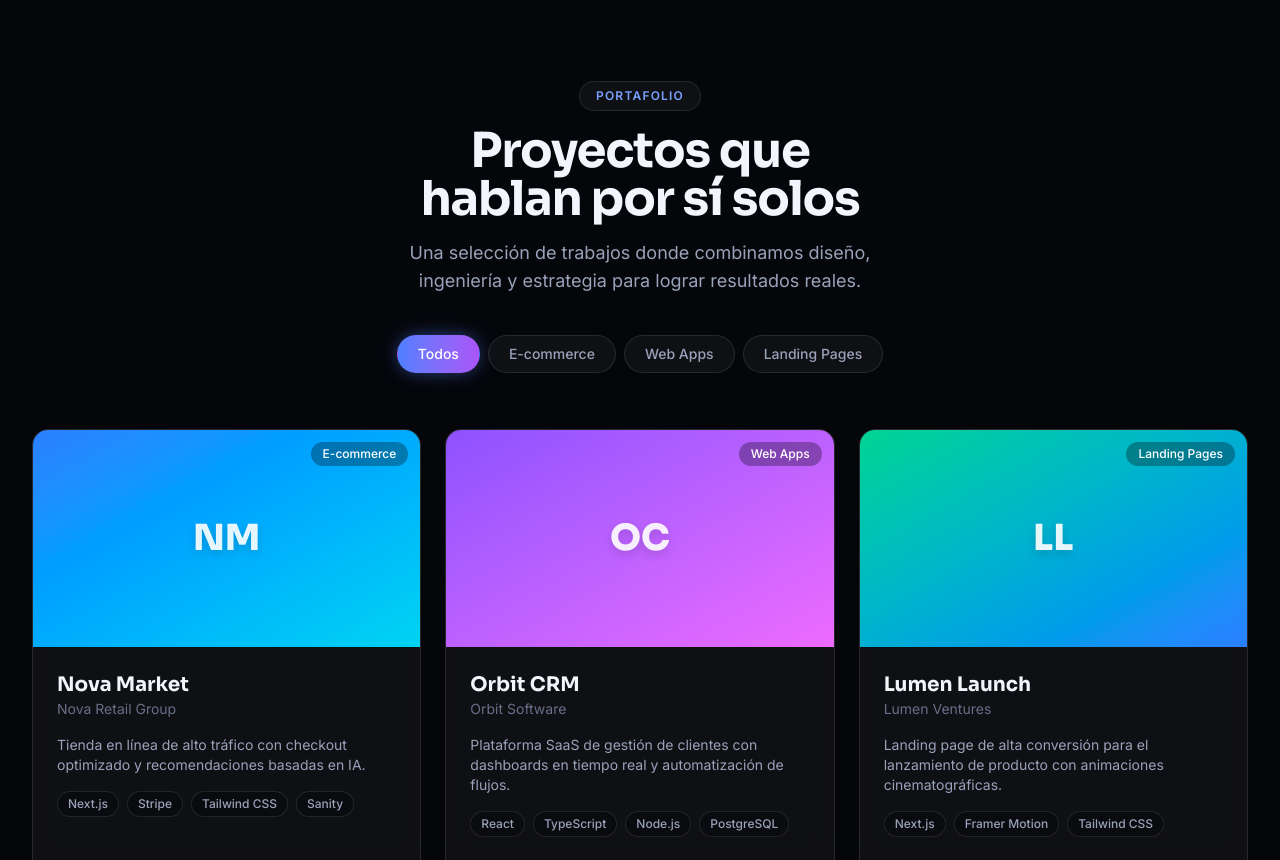
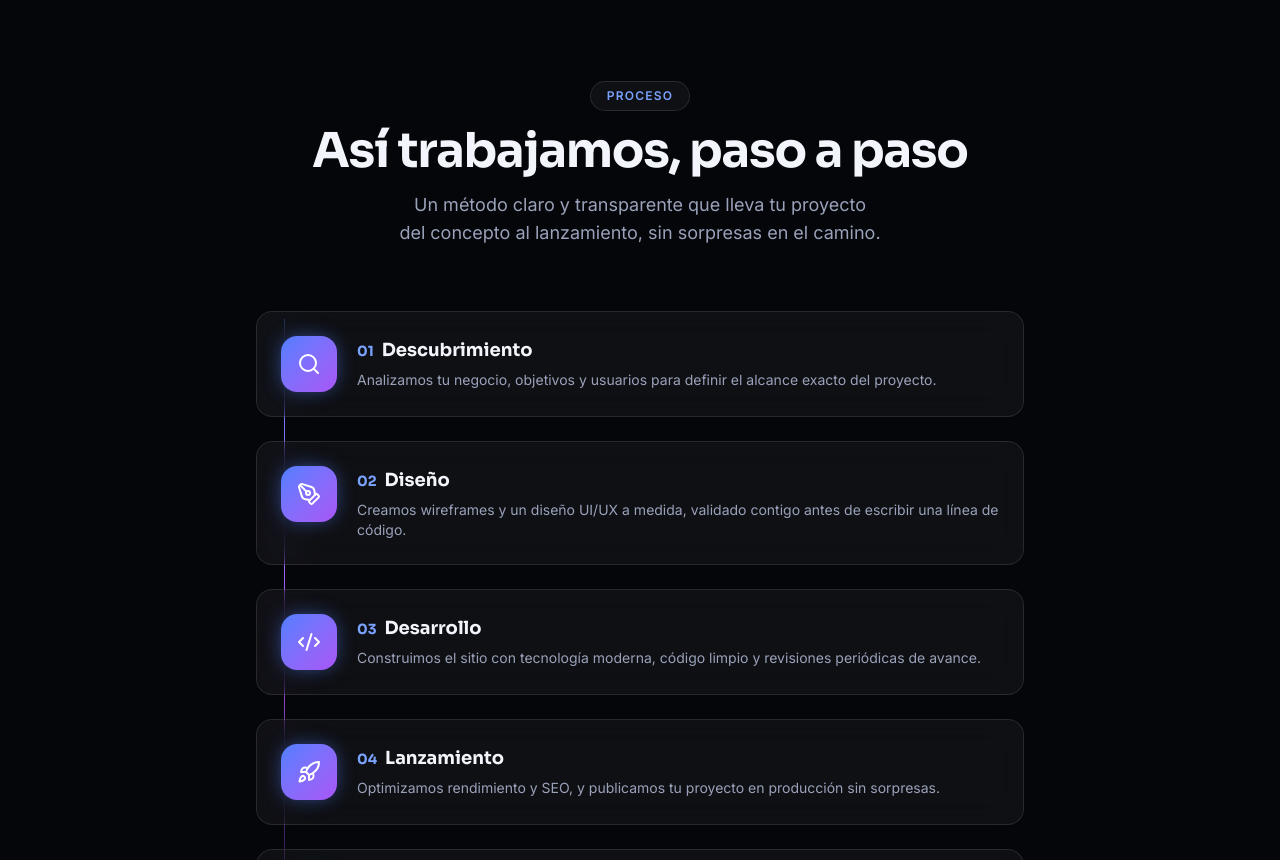
Before and after one commit to webcraftstudiosos/webcraftstudio, a Next.js app: page / in a window 1280 px wide. Shown: the part 1940-2800 px from the top of the page. Built offline with nearby package versions, Linux system fonts and the light colour scheme.

Commit message:
Replace portfolio section with process timeline
No real client projects to showcase yet, so swap the fictional
portfolio grid for a 5-step "how we work" timeline instead.

Co-Authored-By: Claude Sonnet 5 <noreply@anthropic.com>

```diff
--- a/app/page.tsx
+++ b/app/page.tsx
@@ -1,7 +1,7 @@
 import { Navbar } from "@/components/Navbar";
 import { Hero } from "@/components/Hero";
 import { Services } from "@/components/Services";
-import { Portfolio } from "@/components/Portfolio";
+import { Process } from "@/components/Process";
 import { BudgetCalculator } from "@/components/BudgetCalculator";
 import { Testimonials } from "@/components/Testimonials";
 import { ContactForm } from "@/components/ContactForm";
@@ -14,7 +14,7 @@ export default function Home() {
       <main id="main-content" className="flex-1">
         <Hero />
         <Services />
-        <Portfolio />
+        <Process />
         <BudgetCalculator />
         <Testimonials />
         <ContactForm />
--- a/components/Hero.tsx
+++ b/components/Hero.tsx
@@ -66,8 +66,8 @@ export function Hero() {
           <Button href="#contacto" size="lg" showArrow>
             Consultar Proyecto
           </Button>
-          <Button href="#portafolio" size="lg" variant="outline">
-            Ver Portafolio
+          <Button href="#proceso" size="lg" variant="outline">
+            Nuestro Proceso
           </Button>
         </motion.div>
 
--- a/components/Portfolio.tsx
+++ /dev/null
@@ -1,137 +0,0 @@
-"use client";
-
-import { useMemo, useState } from "react";
-import { AnimatePresence, motion } from "framer-motion";
-import { ArrowUpRight, FileText } from "lucide-react";
-import { projectCategories, projects, type ProjectCategory } from "@/data/siteData";
-import { Container } from "@/components/ui/Container";
-import { SectionHeading } from "@/components/ui/SectionHeading";
-import { GlassCard } from "@/components/ui/GlassCard";
-import { cn } from "@/lib/utils";
-
-type Filter = "Todos" | ProjectCategory;
-
-export function Portfolio() {
-  const [filter, setFilter] = useState<Filter>("Todos");
-
-  const filteredProjects = useMemo(
-    () =>
-      filter === "Todos"
-        ? projects
-        : projects.filter((project) => project.category === filter),
-    [filter]
-  );
-
-  return (
-    <section id="portafolio" className="relative py-24 sm:py-32">
-      <Container className="flex flex-col items-center">
-        <SectionHeading
-          eyebrow="Portafolio"
-          title="Proyectos que hablan por sí solos"
-          description="Una selección de trabajos donde combinamos diseño, ingeniería y estrategia para lograr resultados reales."
-        />
-
-        <div
-          className="mt-10 flex flex-wrap items-center justify-center gap-2"
-          role="group"
-          aria-label="Filtrar proyectos por categoría"
-        >
-          {projectCategories.map((category) => (
-            <button
-              key={category}
-              type="button"
-              onClick={() => setFilter(category)}
-              aria-pressed={filter === category}
-              className={cn(
-                "rounded-full border px-5 py-2 text-sm font-medium transition-all duration-300",
-                filter === category
-                  ? "border-transparent bg-gradient-to-r from-primary to-secondary text-white shadow-[0_0_20px_-4px_rgba(77,127,255,0.7)]"
-                  : "border-border bg-surface text-text-muted hover:border-border-strong hover:text-text"
-              )}
-            >
-              {category}
-            </button>
-          ))}
-        </div>
-
-        <motion.div
-          layout
-          className="mt-14 grid w-full grid-cols-1 gap-6 sm:grid-cols-2 lg:grid-cols-3"
-        >
-          <AnimatePresence mode="popLayout">
-            {filteredProjects.map((project) => (
-              <motion.div
-                key={project.id}
-                layout
-                initial={{ opacity: 0, scale: 0.94 }}
-                animate={{ opacity: 1, scale: 1 }}
-                exit={{ opacity: 0, scale: 0.94 }}
-                transition={{ duration: 0.35 }}
-              >
-                <GlassCard className="flex h-full flex-col">
-                  <div
-                    className={cn(
-                      "relative flex aspect-video items-center justify-center bg-gradient-to-br",
-                      project.gradient
-                    )}
-                  >
-                    <span
-                      className="font-display text-4xl font-extrabold text-white/90 drop-shadow-lg"
-                      aria-hidden="true"
-                    >
-                      {project.title
-                        .split(" ")
-                        .map((w) => w[0])
-                        .join("")}
-                    </span>
-                    <span className="absolute right-3 top-3 rounded-full bg-black/30 px-3 py-1 text-xs font-medium text-white backdrop-blur-sm">
-                      {project.category}
-                    </span>
-                  </div>
-
-                  <div className="flex flex-1 flex-col gap-4 p-6">
-                    <div>
-                      <h3 className="font-display text-xl font-bold text-text">
-                        {project.title}
-                      </h3>
-                      <p className="text-sm text-text-faint">{project.client}</p>
-                    </div>
-                    <p className="text-sm text-text-muted">{project.description}</p>
-
-                    <div className="flex flex-wrap gap-2">
-                      {project.tags.map((tag) => (
-                        <span
-                          key={tag}
-                          className="rounded-full border border-border bg-bg/40 px-2.5 py-1 text-xs font-medium text-text-muted"
-                        >
-                          {tag}
-                        </span>
-                      ))}
-                    </div>
-
-                    <div className="mt-auto flex items-center gap-4 pt-2 text-sm font-semibold">
-                      <a
-                        href={project.demoUrl}
-                        className="inline-flex items-center gap-1.5 text-primary-light transition-colors hover:text-text"
-                      >
-                        Demo
-                        <ArrowUpRight className="size-4" aria-hidden="true" />
-                      </a>
-                      <a
-                        href={project.caseStudyUrl}
-                        className="inline-flex items-center gap-1.5 text-text-muted transition-colors hover:text-text"
-                      >
-                        Caso de estudio
-                        <FileText className="size-4" aria-hidden="true" />
-                      </a>
-                    </div>
-                  </div>
-                </GlassCard>
-              </motion.div>
-            ))}
-          </AnimatePresence>
-        </motion.div>
-      </Container>
-    </section>
-  );
-}
--- /dev/null
+++ b/components/Process.tsx
@@ -0,0 +1,71 @@
+"use client";
+
+import { motion } from "framer-motion";
+import { Search, PenTool, Code2, Rocket, LifeBuoy, type LucideIcon } from "lucide-react";
+import { processSteps, type ProcessIcon } from "@/data/siteData";
+import { Container } from "@/components/ui/Container";
+import { SectionHeading } from "@/components/ui/SectionHeading";
+import { GlassCard } from "@/components/ui/GlassCard";
+
+const icons: Record<ProcessIcon, LucideIcon> = {
+  Search,
+  PenTool,
+  Code2,
+  Rocket,
+  LifeBuoy,
+};
+
+export function Process() {
+  return (
+    <section id="proceso" className="relative py-24 sm:py-32">
+      <Container className="flex flex-col items-center">
+        <SectionHeading
+          eyebrow="Proceso"
+          title="Así trabajamos, paso a paso"
+          description="Un método claro y transparente que lleva tu proyecto del concepto al lanzamiento, sin sorpresas en el camino."
+        />
+
+        <div className="relative mt-16 w-full max-w-3xl">
+          <div
+            className="absolute left-7 top-2 bottom-2 hidden w-px bg-gradient-to-b from-primary via-secondary to-transparent sm:block"
+            aria-hidden="true"
+          />
+
+          <ol className="flex flex-col gap-6">
+            {processSteps.map((step, index) => {
+              const Icon = icons[step.icon];
+              return (
+                <motion.li
+                  key={step.number}
+                  initial={{ opacity: 0, y: 24 }}
+                  whileInView={{ opacity: 1, y: 0 }}
+                  viewport={{ once: true, margin: "-60px" }}
+                  transition={{ duration: 0.5, delay: index * 0.08 }}
+                >
+                  <GlassCard className="flex items-start gap-5 p-6">
+                    <span className="relative z-10 flex size-14 shrink-0 items-center justify-center rounded-2xl bg-gradient-to-br from-primary to-secondary text-white shadow-[0_0_20px_-4px_rgba(77,127,255,0.7)]">
+                      <Icon className="size-6" aria-hidden="true" />
+                    </span>
+                    <div>
+                      <div className="flex items-baseline gap-2">
+                        <span className="font-display text-sm font-bold text-primary-light">
+                          {step.number}
+                        </span>
+                        <h3 className="font-display text-lg font-bold text-text">
+                          {step.title}
+                        </h3>
+                      </div>
+                      <p className="mt-1.5 text-sm text-text-muted">
+                        {step.description}
+                      </p>
+                    </div>
+                  </GlassCard>
+                </motion.li>
+              );
+            })}
+          </ol>
+        </div>
+      </Container>
+    </section>
+  );
+}
--- a/data/siteData.ts
+++ b/data/siteData.ts
@@ -6,7 +6,7 @@ export type NavLink = {
 export const navLinks: NavLink[] = [
   { label: "Inicio", href: "#inicio" },
   { label: "Servicios", href: "#servicios" },
-  { label: "Portafolio", href: "#portafolio" },
+  { label: "Proceso", href: "#proceso" },
   { label: "Presupuesto", href: "#presupuesto" },
   { label: "Testimonios", href: "#testimonios" },
   { label: "Contacto", href: "#contacto" },
@@ -90,99 +90,50 @@ export const services: Service[] = [
   },
 ];
 
-export type ProjectCategory = "E-commerce" | "Web Apps" | "Landing Pages";
+export type ProcessIcon = "Search" | "PenTool" | "Code2" | "Rocket" | "LifeBuoy";
 
-export type Project = {
-  id: string;
+export type ProcessStep = {
+  number: string;
+  icon: ProcessIcon;
   title: string;
-  client: string;
-  category: ProjectCategory;
   description: string;
-  tags: string[];
-  gradient: string;
-  demoUrl: string;
-  caseStudyUrl: string;
 };
 
-export const projectCategories: ("Todos" | ProjectCategory)[] = [
-  "Todos",
-  "E-commerce",
-  "Web Apps",
-  "Landing Pages",
-];
-
-export const projects: Project[] = [
+export const processSteps: ProcessStep[] = [
   {
-    id: "nova-market",
-    title: "Nova Market",
-    client: "Nova Retail Group",
-    category: "E-commerce",
+    number: "01",
+    icon: "Search",
+    title: "Descubrimiento",
     description:
-      "Tienda en línea de alto tráfico con checkout optimizado y recomendaciones basadas en IA.",
-    tags: ["Next.js", "Stripe", "Tailwind CSS", "Sanity"],
-    gradient: "from-blue-500 to-cyan-400",
-    demoUrl: "#",
-    caseStudyUrl: "#",
+      "Analizamos tu negocio, objetivos y usuarios para definir el alcance exacto del proyecto.",
   },
   {
-    id: "orbit-crm",
-    title: "Orbit CRM",
-    client: "Orbit Software",
-    category: "Web Apps",
+    number: "02",
+    icon: "PenTool",
+    title: "Diseño",
     description:
-      "Plataforma SaaS de gestión de clientes con dashboards en tiempo real y automatización de flujos.",
-    tags: ["React", "TypeScript", "Node.js", "PostgreSQL"],
-    gradient: "from-violet-500 to-fuchsia-400",
-    demoUrl: "#",
-    caseStudyUrl: "#",
+      "Creamos wireframes y un diseño UI/UX a medida, validado contigo antes de escribir una línea de código.",
   },
   {
-    id: "lumen-launch",
-    title: "Lumen Launch",
-    client: "Lumen Ventures",
-    category: "Landing Pages",
+    number: "03",
+    icon: "Code2",
+    title: "Desarrollo",
     description:
-      "Landing page de alta conversión para el lanzamiento de producto con animaciones cinematográficas.",
-    tags: ["Next.js", "Framer Motion", "Tailwind CSS"],
-    gradient: "from-emerald-400 to-blue-500",
-    demoUrl: "#",
-    caseStudyUrl: "#",
+      "Construimos el sitio con tecnología moderna, código limpio y revisiones periódicas de avance.",
   },
   {
-    id: "urban-thread",
-    title: "Urban Thread",
-    client: "Urban Thread Co.",
-    category: "E-commerce",
+    number: "04",
+    icon: "Rocket",
+    title: "Lanzamiento",
     description:
-      "E-commerce de moda con probador virtual, filtros inteligentes y experiencia mobile-first.",
-    tags: ["Shopify Hydrogen", "React", "GSAP"],
-    gradient: "from-pink-500 to-orange-400",
-    demoUrl: "#",
-    caseStudyUrl: "#",
+      "Optimizamos rendimiento y SEO, y publicamos tu proyecto en producción sin sorpresas.",
   },
   {
-    id: "pulse-analytics",
-    title: "Pulse Analytics",
-    client: "Pulse Data Inc.",
-    category: "Web Apps",
+    number: "05",
+    icon: "LifeBuoy",
+    title: "Soporte",
     description:
-      "Dashboard analítico en tiempo real con visualizaciones interactivas para equipos de datos.",
-    tags: ["Next.js", "D3.js", "tRPC", "PostgreSQL"],
-    gradient: "from-indigo-500 to-purple-400",
-    demoUrl: "#",
-    caseStudyUrl: "#",
-  },
-  {
-    id: "aurora-summit",
-    title: "Aurora Summit",
-    client: "Aurora Events",
-    category: "Landing Pages",
-    description:
-      "Landing evento corporativo con registro en tiempo real e integración con pasarela de pagos.",
-    tags: ["Next.js", "Framer Motion", "Stripe"],
-    gradient: "from-cyan-400 to-violet-500",
-    demoUrl: "#",
-    caseStudyUrl: "#",
+      "Te acompañamos después del lanzamiento con mantenimiento, mejoras y soporte continuo.",
   },
 ];
 
@@ -323,7 +274,7 @@ export const whatsappLink = `https://wa.me/${whatsappNumber}`;
 
 export const footerLinks: NavLink[] = [
   { label: "Servicios", href: "#servicios" },
-  { label: "Portafolio", href: "#portafolio" },
+  { label: "Proceso", href: "#proceso" },
   { label: "Presupuesto", href: "#presupuesto" },
   { label: "Testimonios", href: "#testimonios" },
   { label: "Contacto", href: "#contacto" },
```
